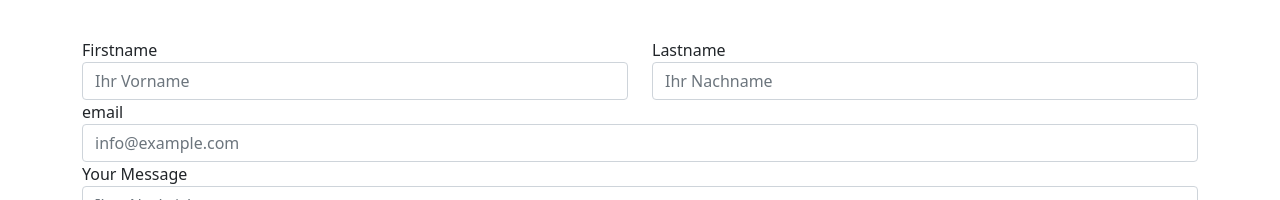
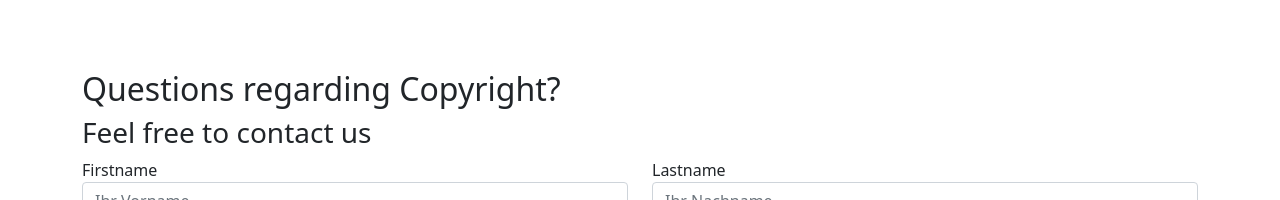
Before and after one commit to Th3Dennis/nextjs-mpa, a Next.js app: page /copyright in a window 1280 px wide. Shown: the part 264-464 px from the top of the page. Built offline with nearby package versions, Linux system fonts and the light colour scheme.

Commit message:
Add Copyright form

```diff
--- a/pages/copyright.js
+++ b/pages/copyright.js
@@ -60,7 +60,10 @@ export default function copyright() {
         </div>
       </div>
     </div>
+    <hr/>
     <div className="container mt-5">
+      <h2>Questions regarding Copyright?</h2>
+      <h3>Feel free to contact us</h3>
     <form>
               <div className="row">
                 <div className="col-sm-12 col-md-12 col-lg-6">
```
